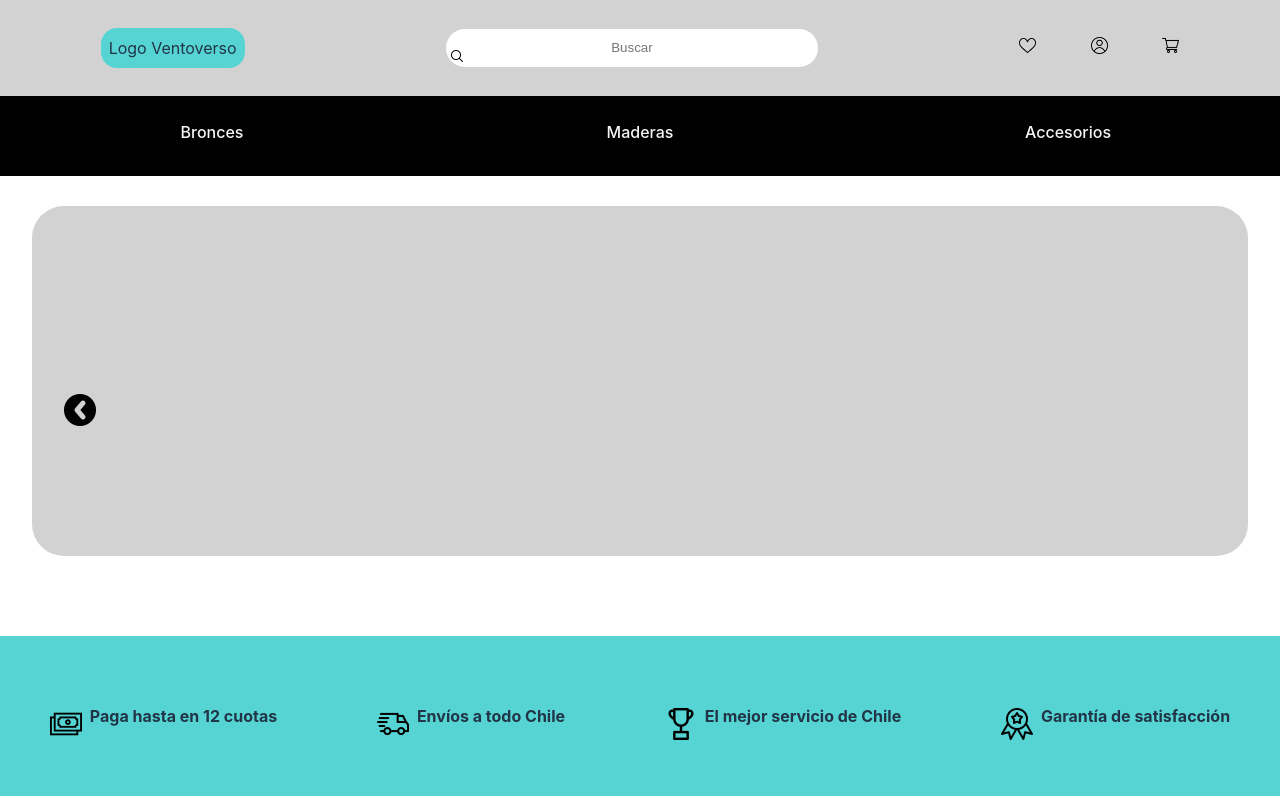
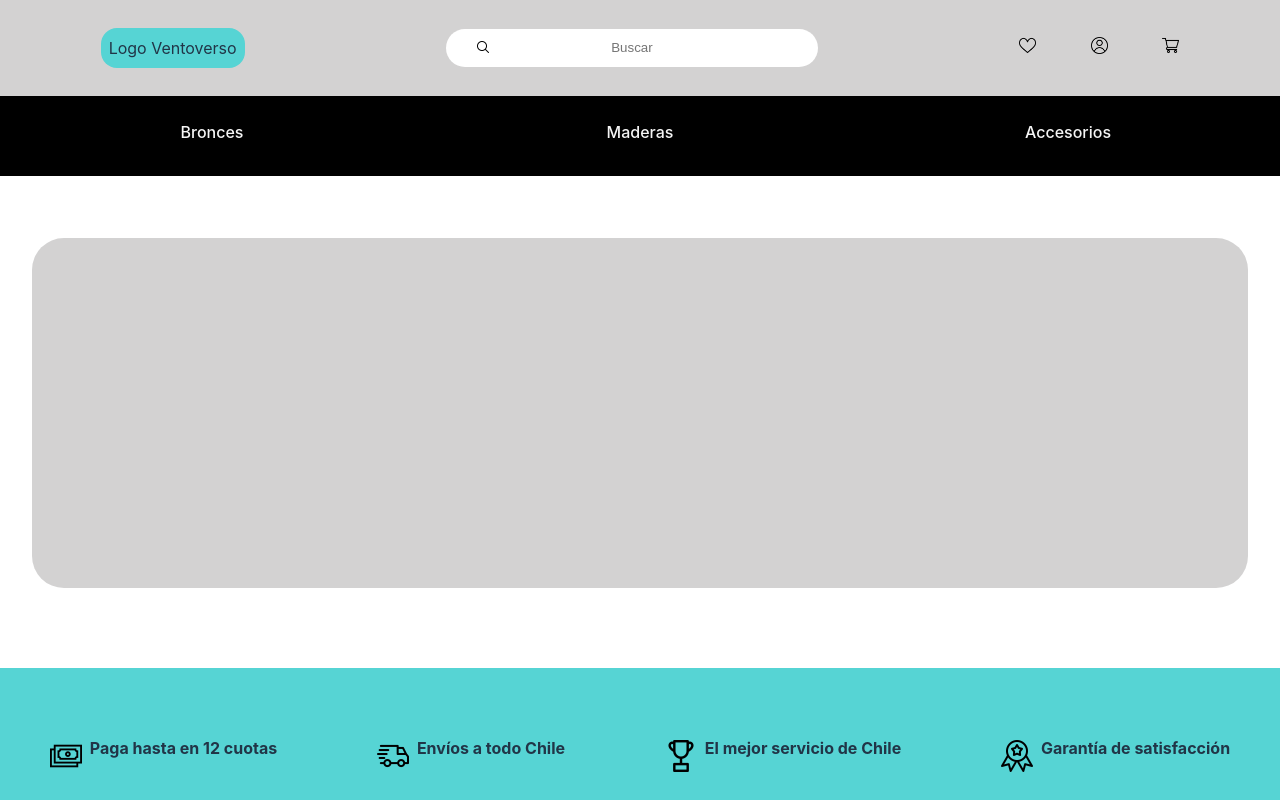
Before and after one commit to jrivas0710/Ventoverso_2, a React (Vite) app: page / in a window 1280 px wide. Shown: the top 800 px of the page. Built offline with nearby package versions, Linux system fonts and the light colour scheme.

Commit message:
arregle la lupa

```diff
--- a/src/components/carrusel/Carrusel.tsx
+++ b/src/components/carrusel/Carrusel.tsx
@@ -8,13 +8,13 @@ export const Carrusel= () => {
           <div className="tarjetas-carrusel tarjeta-carrusel-1"></div>
           <div className="flechas-carrusel">
             <a href="#enlaceItem3">
-              <i>
+             {/*  <i>
                 <img
                   src="./images/flecha-izquierda.png"
                   alt="flecha-izquierda"
                   className="flecha"
                 />
-              </i>
+              </i> */}
             </a>
             <a href="#enlaceItem2">
               <i>
--- a/src/components/footer/Footer.tsx
+++ b/src/components/footer/Footer.tsx
@@ -1,5 +1,6 @@
 import "./Footer.css"
-//hola
+
+
 
 export const Footer = () => {
     return (
--- a/src/components/header/Header.css
+++ b/src/components/header/Header.css
@@ -70,6 +70,7 @@ html {
      color: whitesmoke;
      height: 5rem;
      align-items: center;
+     margin-bottom: 2rem;
 
 
     }
@@ -121,9 +122,9 @@ html {
     .filter-button{
       position: absolute;
       top: 30.8%;
-      right: 61%;
-      height: 2.3rem;
-      width: 2.9rem;
+      right: 59.5%;
+      height: 1rem;
+      width: 2rem;
       border-radius: 3rem;
       background-color: rgb(0,0,0,0);
       border: none;
```
Also changed, not shown: src/components/footer/Footer.css (line endings or trailing spaces).
